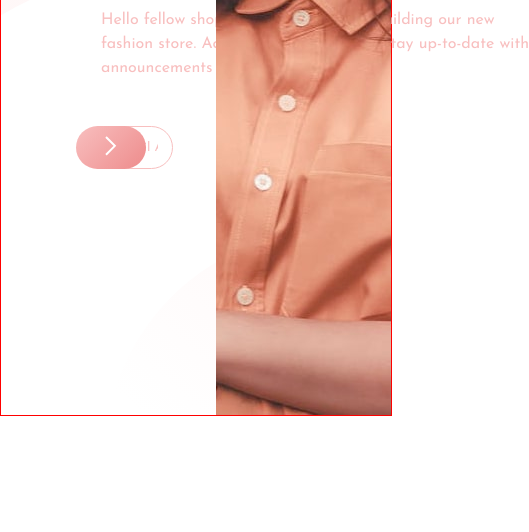
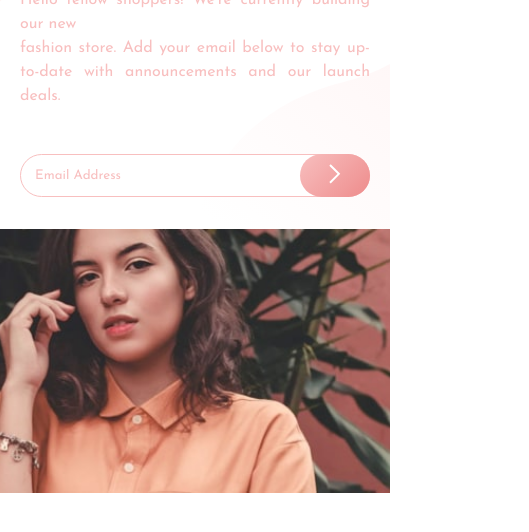
Before and after one commit to AdrielAmori/Base-Apparel, a plain HTML site: page index.html in a window 390 px wide. Shown: the part 406-938 px from the top of the page, 529 px wide, since content can reach past the window. Before the commit the page ends 844 px from the top, so only its background shows below. Drawn offline with Linux system fonts and the light colour scheme.

Commit message:
add media query

```diff
--- a/index.js
+++ b/index.js
@@ -3,6 +3,21 @@ document.addEventListener("DOMContentLoaded", function() {
   var resultMessage = document.getElementById('resultMessage');
   var emailForm = document.getElementById('emailForm');
   var errorIcon = document.getElementById('errorIcon');
+  var imgElement = document.querySelector('#img img');
+
+  function updateImageSrc() {
+    if (window.innerWidth <= 768) {
+      imgElement.src = './images/hero-mobile.jpg';
+    } else {
+      imgElement.src = './images/hero-desktop.jpg';
+    }
+  }
+
+  // Atualiza a imagem ao carregar a página
+  updateImageSrc();
+
+  // Atualiza a imagem ao redimensionar a janela
+  window.addEventListener('resize', updateImageSrc);
 
   emailForm.addEventListener('submit', function(event) {
     event.preventDefault();
--- a/style.css
+++ b/style.css
@@ -8,10 +8,9 @@ body {
   width: 100%;
   max-width: 1200px;
   height: 800px;
-  margin: 5% auto;
+  margin: 10% auto;
   display: grid;
   grid-template-columns: 55% 45%;
-  border: 1px solid red;
 }
 
 #text {
@@ -136,3 +135,37 @@ button:hover {
   padding-left: 15px;
   font-family: "Josefin Sans", serif;
 }
+
+@media (max-width: 768px) {
+  .container {
+    grid-template-columns: 1fr;
+    height: auto;
+    margin-top: 0;
+  }
+
+  #text {
+    padding-left: 20px; /* Ajusta o padding para telas menores */
+    padding-right: 20px; /* Adiciona padding à direita para telas menores */
+  }
+
+  #textForm p {
+    width: 100%; /* Ajusta a largura do parágrafo para 100% */
+  }
+
+  form {
+    width: 100%; /* Ajusta a largura do formulário para 100% */
+  }
+
+  .input-container {
+    width: 100%; /* Ajusta a largura do contêiner de entrada para 100% */
+  }
+
+  button {
+    right: 0px; /* Ajusta a posição do botão para telas menores */
+  }
+
+  .error-icon {
+    right: 100px; /* Ajusta a posição do ícone de erro para telas menores */
+  }
+
+}
```
Also changed, not shown: index.html (+0 -2 lines).
